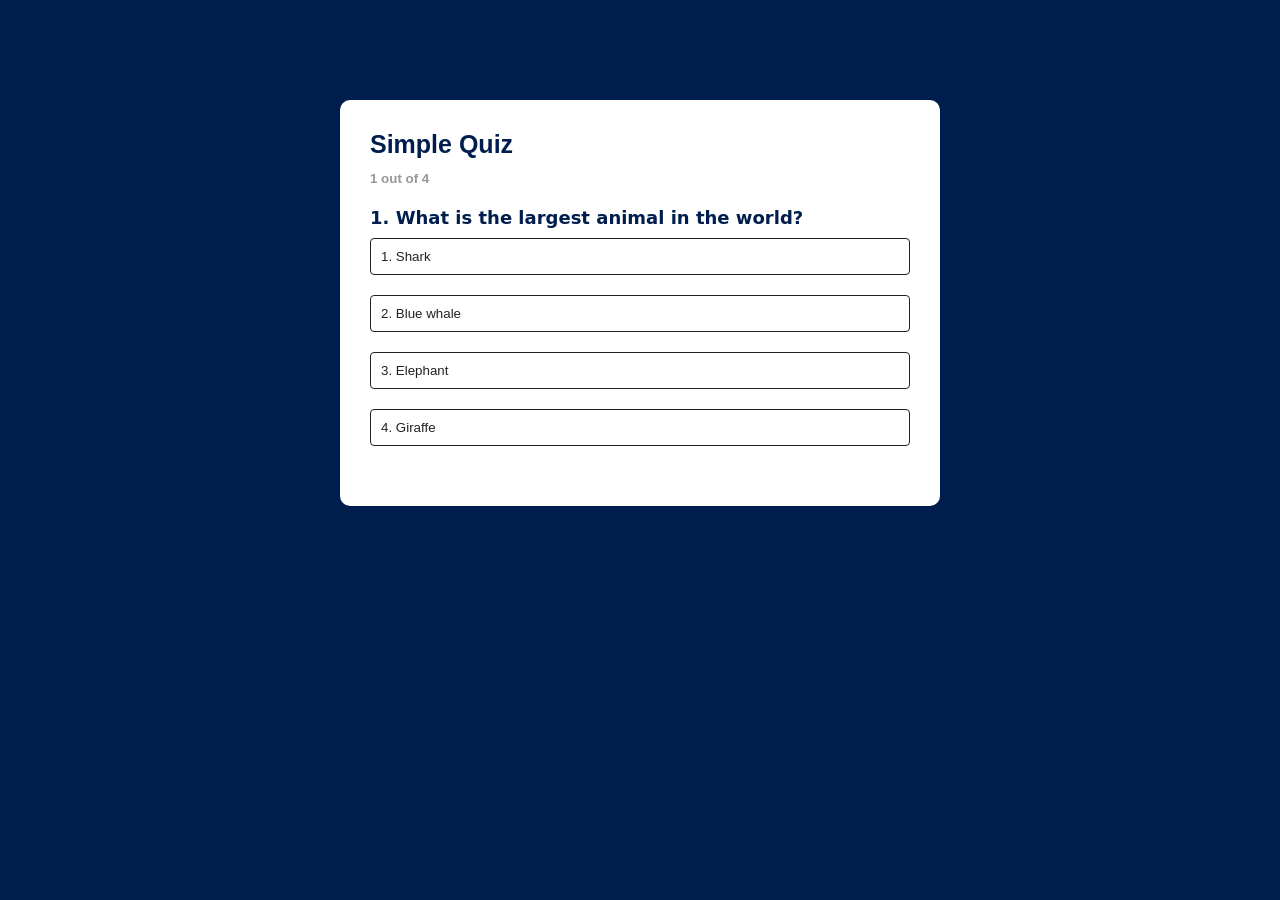
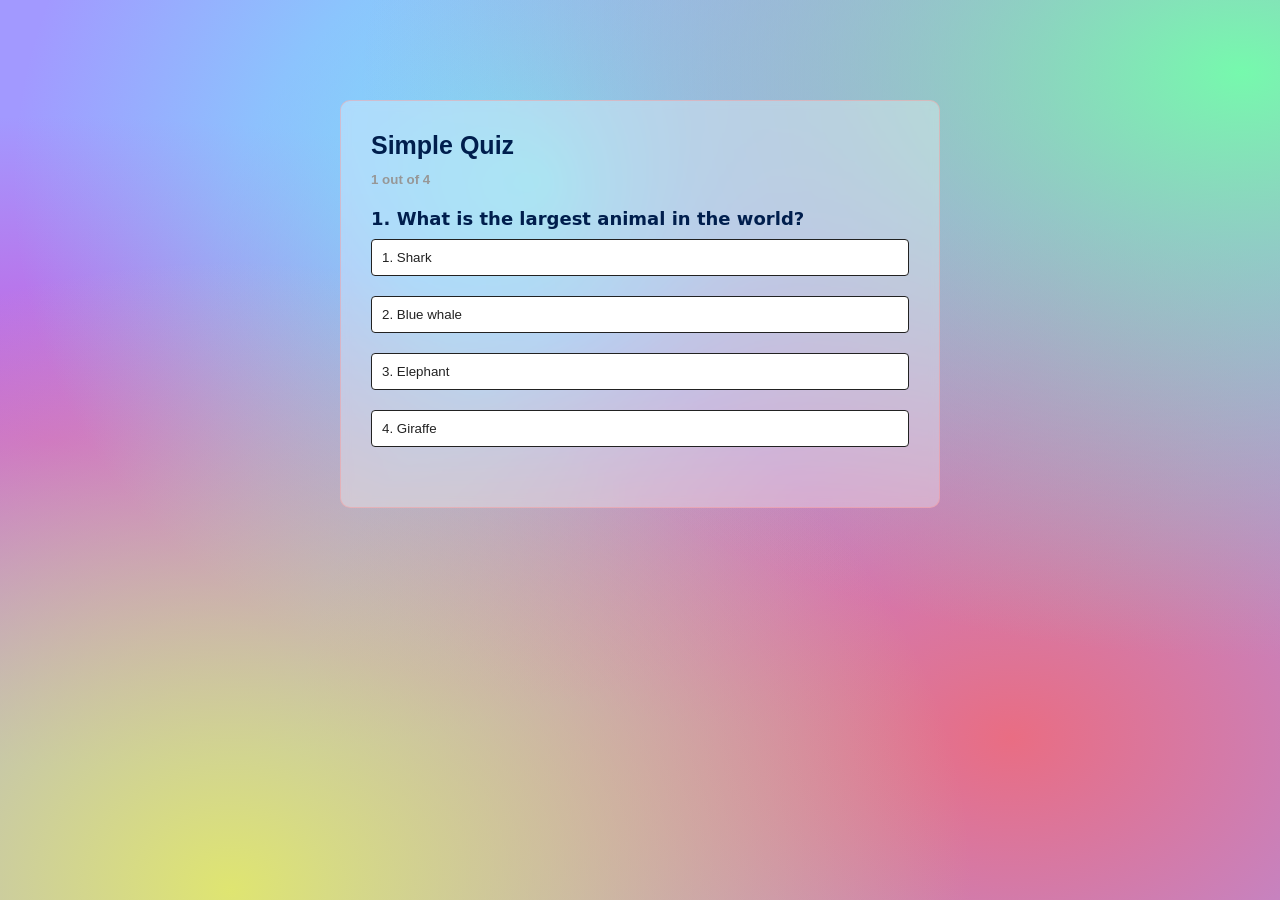
Before and after one commit to ernestharuna/quiz-model, a website built with Vite: page index.html in a window 1280 px wide. Before the commit the page ends 800 px from the top, so only its background shows below. Built offline with nearby package versions, Linux system fonts and the light colour scheme; a web font is replaced by a local one.

Commit message:
new mesh backhround

```diff
--- a/style.css
+++ b/style.css
@@ -11,11 +11,20 @@
 }
 
 body {
-    background: #001e4d;
+    height: 100vh;
+    background: radial-gradient(at 18% 99%, rgb(223, 229, 113) 0px, transparent 50%) repeat scroll 0% 0%,
+        radial-gradient(at 97% 8%, rgb(118, 249, 173) 0px, transparent 50%) repeat scroll 0% 0%,
+        radial-gradient(at 79% 82%, rgb(233, 109, 131) 0px, transparent 50%) repeat scroll 0% 0%,
+        radial-gradient(at 96% 10%, rgb(222, 81, 251) 0px, transparent 50%) repeat scroll 0% 0%,
+        radial-gradient(at 42% 20%, rgb(116, 240, 251) 0px, transparent 50%) repeat scroll 0% 0%,
+        radial-gradient(at 4% 49%, rgb(203, 88, 218) 0px, transparent 50%) repeat scroll 0% 0%, rgba(0, 0, 0, 0) radial-gradient(at 57% 33%, rgb(218, 83, 228) 0px, #a299ff 50%) repeat scroll 0% 0%;
 }
 
 #app {
-    background: #fff;
+    background: #ffffff50;
+    border: 1px solid #ff93936c;
+    -webkit-backdrop-filter: blur(5px);
+    backdrop-filter: blur(5px);
     width: 90%;
     max-width: 600px;
     margin: 100px auto 0;
```
